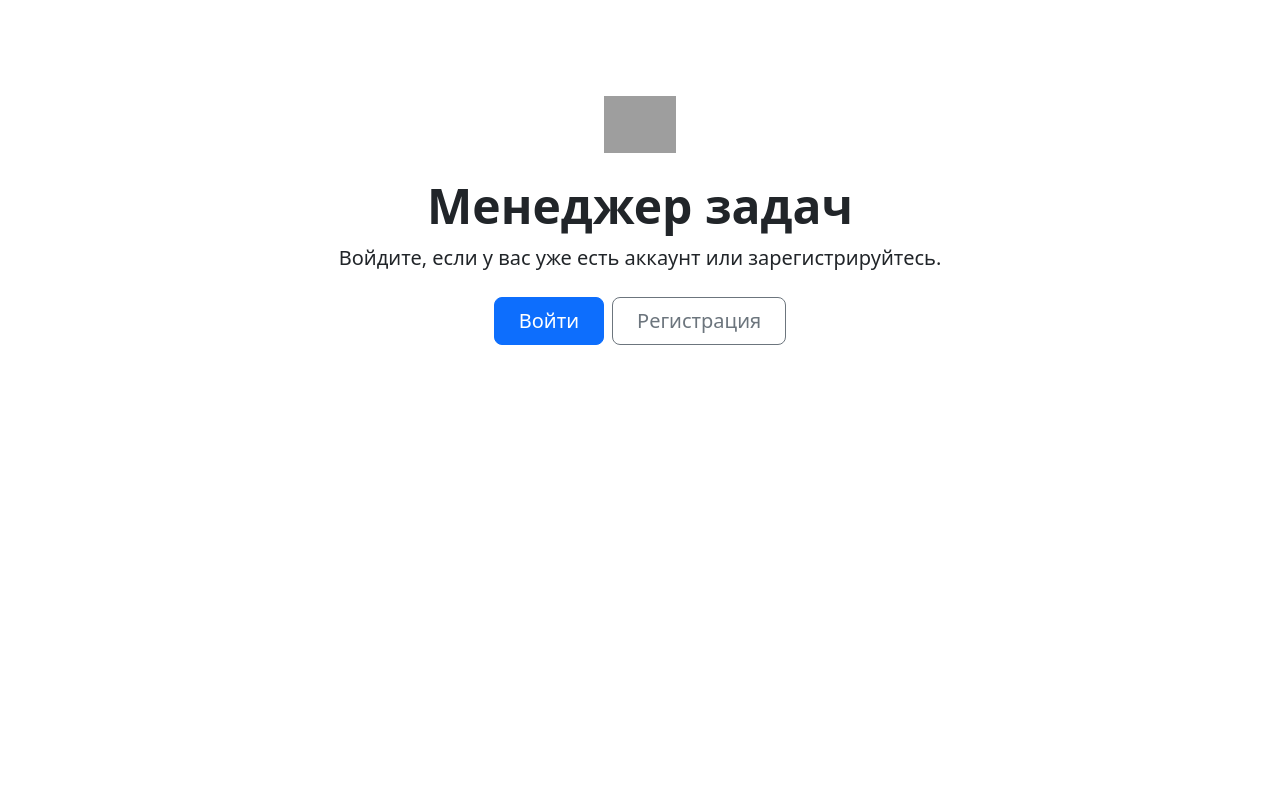
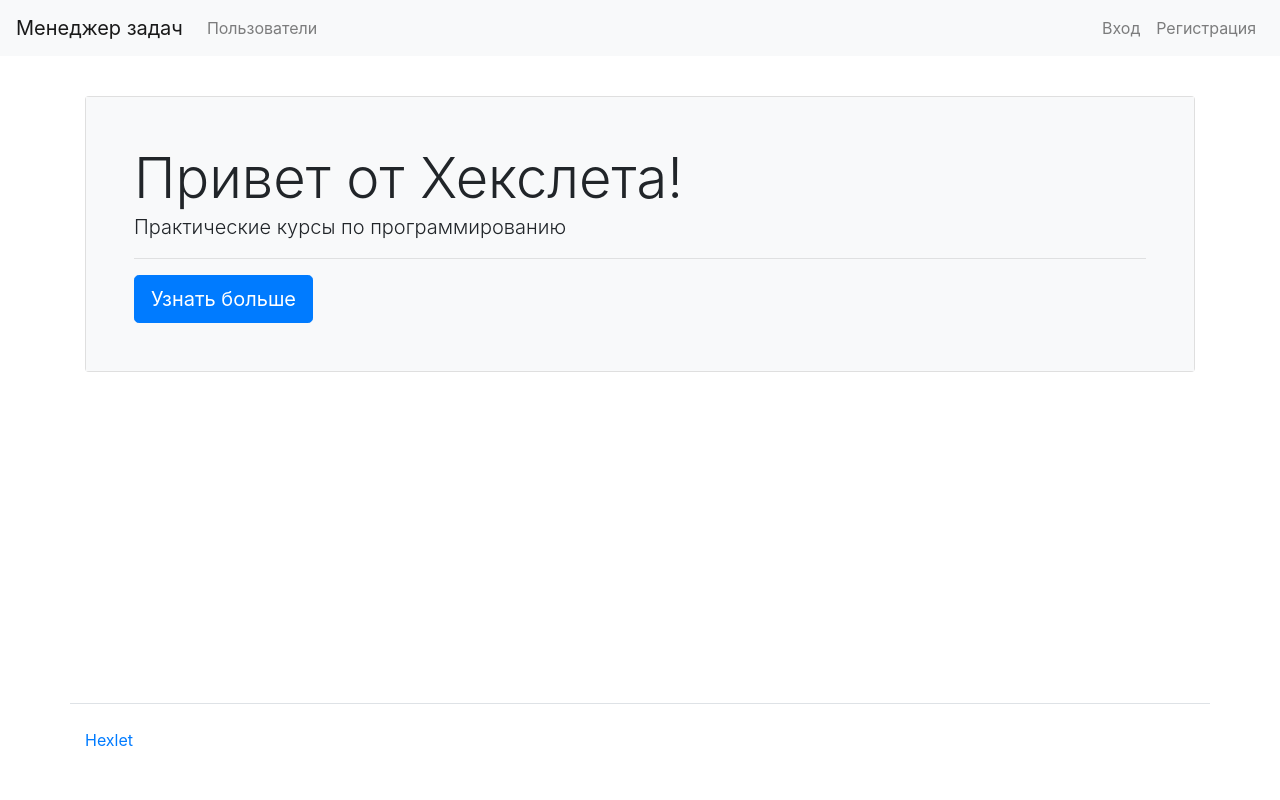
Before and after one commit to maks-mishin/task-manager, a Django app: page / in a window 1280 px wide. Run offline with Django 4.2, Linux system fonts and the light colour scheme; grey boxes are pictures that could not be loaded.

Commit message:
Change start page

```diff
--- a/pyproject.toml
+++ b/pyproject.toml
@@ -15,6 +15,8 @@ flake8 = "^6.0.0"
 isort = "^5.12.0"
 psycopg2-binary = "^2.9.5"
 gunicorn = "^20.1.0"
+django-extensions = "^3.2.1"
+ipython = "^8.12.0"
 
 
 [build-system]
--- a/templates/index.html
+++ b/templates/index.html
@@ -1,25 +1,52 @@
 <!doctype html>
 <html lang="ru">
   <head>
-    <meta charset="utf-8">
-    <meta name="viewport" content="width=device-width, initial-scale=1">
-    <title>Демо Bootstrap</title>
-    <link href="https://cdn.jsdelivr.net/npm/bootstrap@5.3.0-alpha1/dist/css/bootstrap.min.css" rel="stylesheet" integrity="sha384-GLhlTQ8iRABdZLl6O3oVMWSktQOp6b7In1Zl3/Jr59b6EGGoI1aFkw7cmDA6j6gD" crossorigin="anonymous">
+    <meta name="viewport" content="width=device-width, initial-scale=1, shrink-to-fit=no">
+    <title>Менеджер задач</title>
+    <link crossorigin="anonymous" href="https://cdn.jsdelivr.net/npm/bootstrap@4.6.0/dist/css/bootstrap.min.css" integrity="sha384-B0vP5xmATw1+K9KRQjQERJvTumQW0nPEzvF6L/Z6nronJ3oUOFUFpCjEUQouq2+l" rel="stylesheet">
+    <script crossorigin="anonymous" integrity="sha384-ZvpUoO/+PpLXR1lu4jmpXWu80pZlYUAfxl5NsBMWOEPSjUn/6Z/hRTt8+pR6L4N2" src="https://code.jquery.com/jquery-3.5.1.min.js"></script>
+    <script crossorigin="anonymous" integrity="sha384-Piv4xVNRyMGpqkS2by6br4gNJ7DXjqk09RmUpJ8jgGtD7zP9yug3goQfGII0yAns" src="https://cdn.jsdelivr.net/npm/bootstrap@4.6.0/dist/js/bootstrap.bundle.min.js"></script>
   </head>
-  <body>
-    <div class="px-4 py-5 my-5 text-center">
-      <img class="d-block mx-auto mb-4" src="https://bootstrap-4.ru/docs/5.3/assets/brand/bootstrap-logo.svg" alt="" width="72" height="57">
-      <h1 class="display-5 fw-bold">Менеджер задач</h1>
-      <div class="col-lg-6 mx-auto">
-        <p class="lead mb-4">
-          Войдите, если у вас уже есть аккаунт или зарегистрируйтесь.
-        </p>
-        <div class="d-grid gap-2 d-sm-flex justify-content-sm-center">
-          <button type="button" class="btn btn-primary btn-lg px-4 gap-3">Войти</button>
-          <button type="button" class="btn btn-outline-secondary btn-lg px-4">Регистрация</button>
+  <body class="d-flex flex-column min-vh-100">
+    <nav class="navbar navbar-expand-lg navbar-light bg-light mb-3">
+      <a class="navbar-brand" href="/">Менеджер задач</a>
+      <button class="navbar-toggler" data-toggle="collapse" data-target="#navbarToggleExternalContent">
+        <span class="navbar-toggler-icon"></span>
+      </button>
+      <div class="collapse navbar-collapse" id="navbarToggleExternalContent">
+        <ul class="navbar-nav mr-auto">
+          <li class="nav-item">
+            <a class="nav-link" href="#">Пользователи</a>
+          </li>
+
+        </ul>
+        <ul class="navbar-nav">
+
+            <li class="nav-item">
+              <a class="nav-link" href="#">Вход</a>
+            </li>
+            <li class="nav-item">
+              <a class="nav-link" href="#">Регистрация</a>
+            </li>
+
+        </ul>
+      </div>
+    </nav>
+    <div class="container wrapper flex-grow-1">
+      <h1 class="my-4"></h1>
+      <div class="card">
+        <div class="card-body p-5 bg-light">
+          <div class="display-4">Привет от Хекслета!</div>
+          <p class="lead">Практические курсы по программированию</p>
+          <hr>
+          <a class="btn btn-primary btn-lg" href="https://ru.hexlet.io">Узнать больше</a>
         </div>
       </div>
     </div>
-    <script src="https://cdn.jsdelivr.net/npm/bootstrap@5.3.0-alpha1/dist/js/bootstrap.bundle.min.js" integrity="sha384-w76AqPfDkMBDXo30jS1Sgez6pr3x5MlQ1ZAGC+nuZB+EYdgRZgiwxhTBTkF7CXvN" crossorigin="anonymous"></script>
+    <footer>
+      <div class="container my-5 pt-4 border-top">
+        <a target="_blank" href="https://ru.hexlet.io">Hexlet</a>
+      </div>
+    </footer>
   </body>
 </html>
```
Also changed, not shown: requirements.txt (+19 -0 lines), task_manager/settings.py (+19 -6 lines), README.md, 1 other file.
